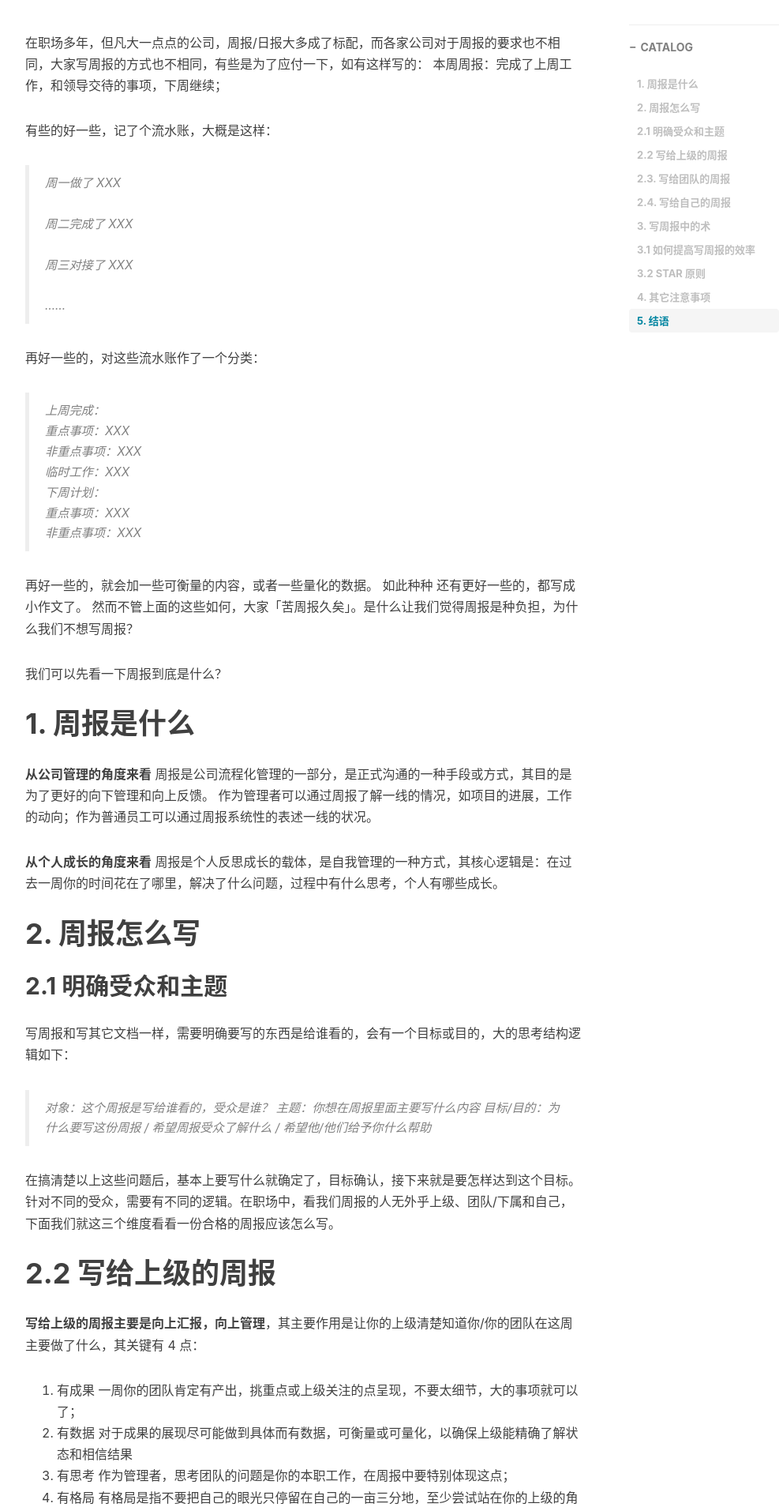
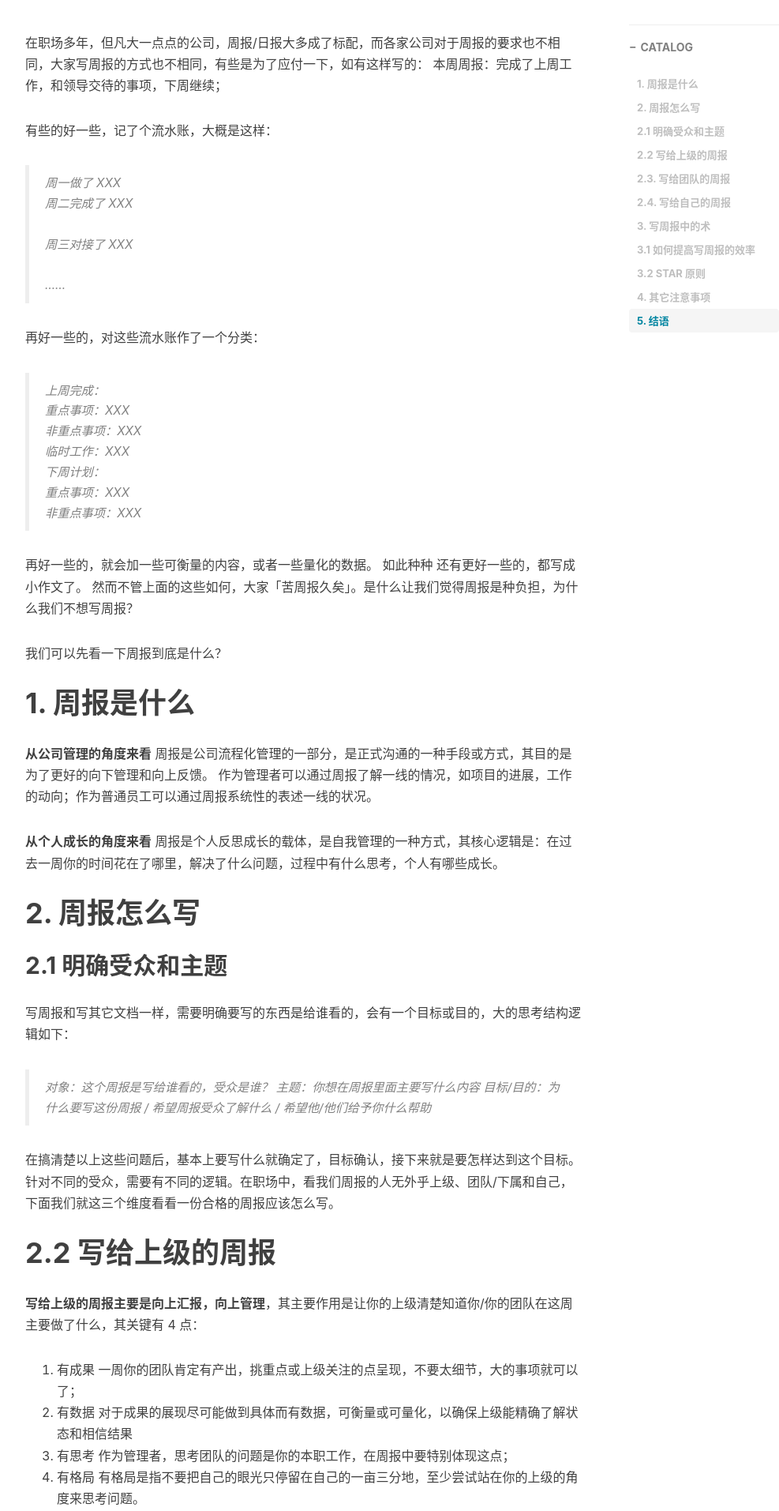
Before and after one commit to phppan/phppan.github.io, a Jekyll site: the page built from _posts/2022-04-11-聊聊周报-团队管理和自我管理的利器.md, in a window 1280 px wide. Shown: the part 532-2445 px from the top of the page at 79% size, without its empty margins (233-1220 px from the left). Built offline with Jekyll 4.4.1, drawn with Linux system fonts in a browser that asks for light colours; nearby versions of some CDN libraries; comment, search, counter and statistics services are not loaded.

Commit message:
fix: 文案修改

```diff
--- a/_posts/2022-04-11-聊聊周报-团队管理和自我管理的利器.md
+++ b/_posts/2022-04-11-聊聊周报-团队管理和自我管理的利器.md
@@ -18,8 +18,7 @@ tags:
 
 有些的好一些，记了个流水账，大概是这样：
 >周一做了 XXX
-<br />
->周二完成了 XXX
+周二完成了 XXX
 <br />
 >周三对接了 XXX
 <br />
```
